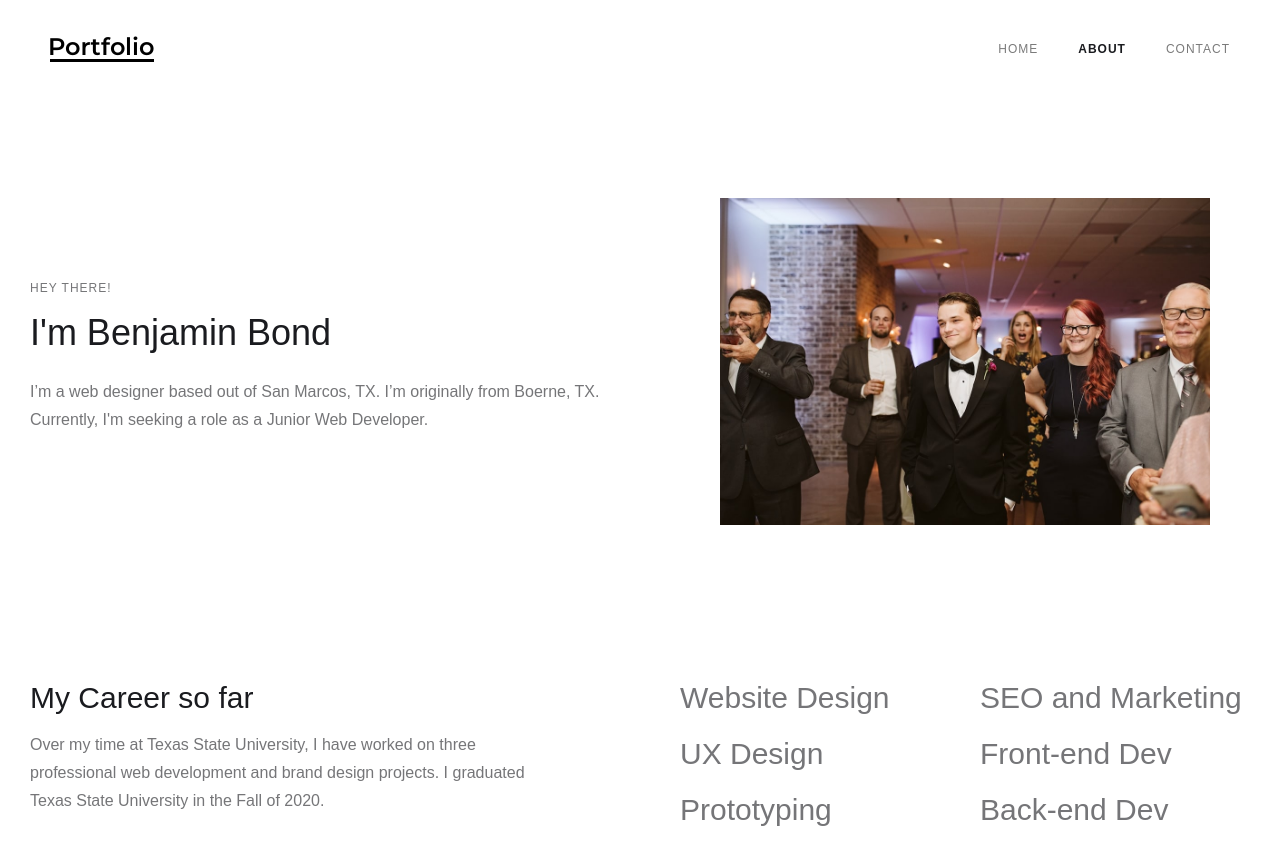
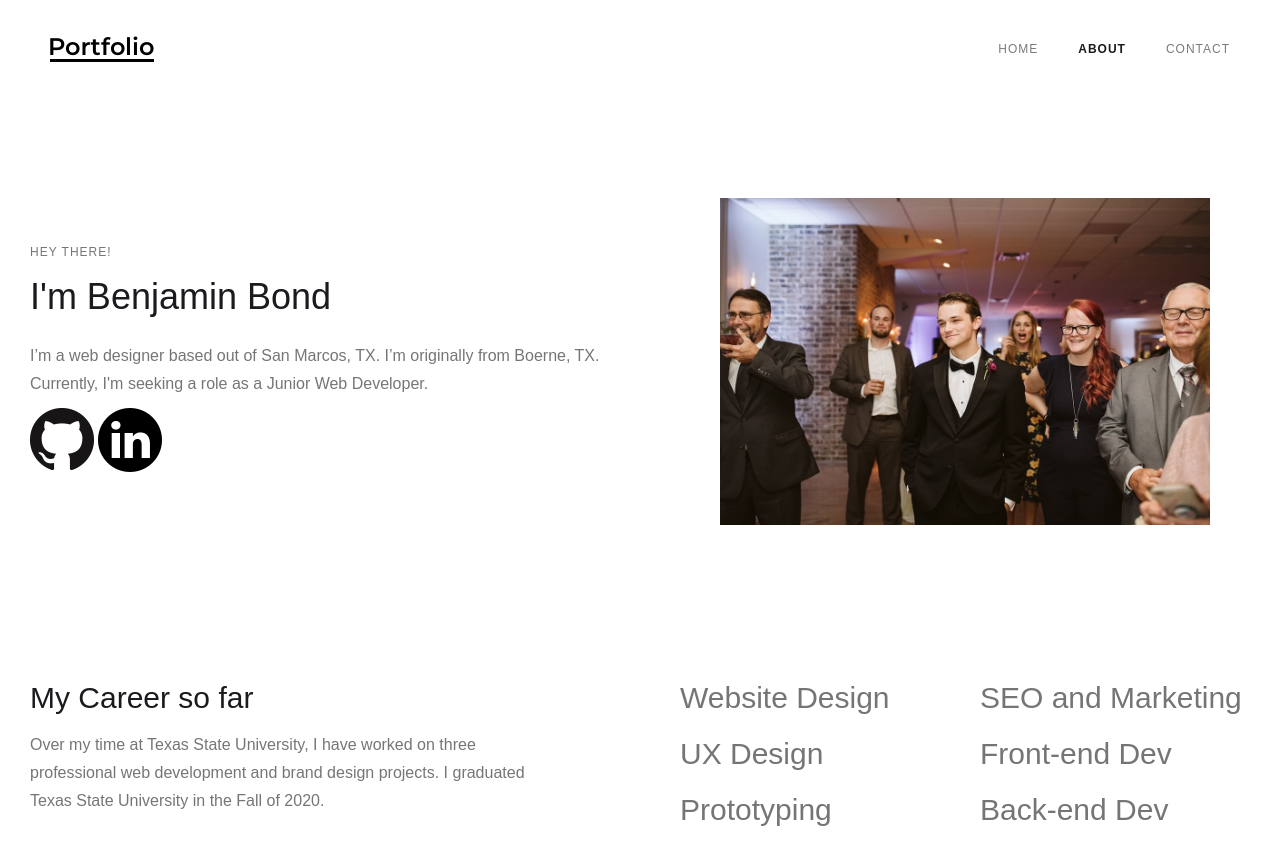
Before and after one commit to BenjaminWalkerBond/Portfolio, a plain HTML site: page about.html in a window 1280 px wide. Shown: the top 846 px of the page. Drawn offline with nearby package versions, Linux system fonts and the light colour scheme; a script that the page names is missing.

Commit message:
Added github and linked in links to all pages and about page

```diff
--- a/about.html
+++ b/about.html
@@ -53,6 +53,8 @@
           <div class="label cc-about-light">Hey there!</div>
           <h2 class="hi-there-heading">I&#x27;m Benjamin Bond</h2>
           <p class="paragraph-light">I’m a web designer based out of San Marcos, TX. I’m originally from Boerne, TX. Currently, I'm seeking a role as a Junior Web Developer. </p>
+          <a style="display:inline-flex;"href="https://github.com/BenjaminWalkerBond"><img src="images/GitHub-Mark-64px.png"></img></a>
+          <a style="display:inline-flex;"href="https://www.linkedin.com/in/ben-bond-b800911a2/"><img src="images/linked-in-64.png"></img></a>
         </div>
         <div id="w-node-2472df33ef96-fb81331d" class="div-block-4"><img src="images/drew_alex_wedding-698_websize.jpg" loading="lazy" width="800" sizes="(max-width: 479px) 100vw, (max-width: 767px) 96vw, (max-width: 991px) 92vw, 800px" srcset="images/drew_alex_wedding-698_websize-p-1080.jpeg 1080w, images/drew_alex_wedding-698_websize.jpg 1600w" alt="" class="image"></div>
       </div>
```
Also changed, not shown: images/GitHub-Mark-64px.png (added), images/linked-in-64.png (added).
